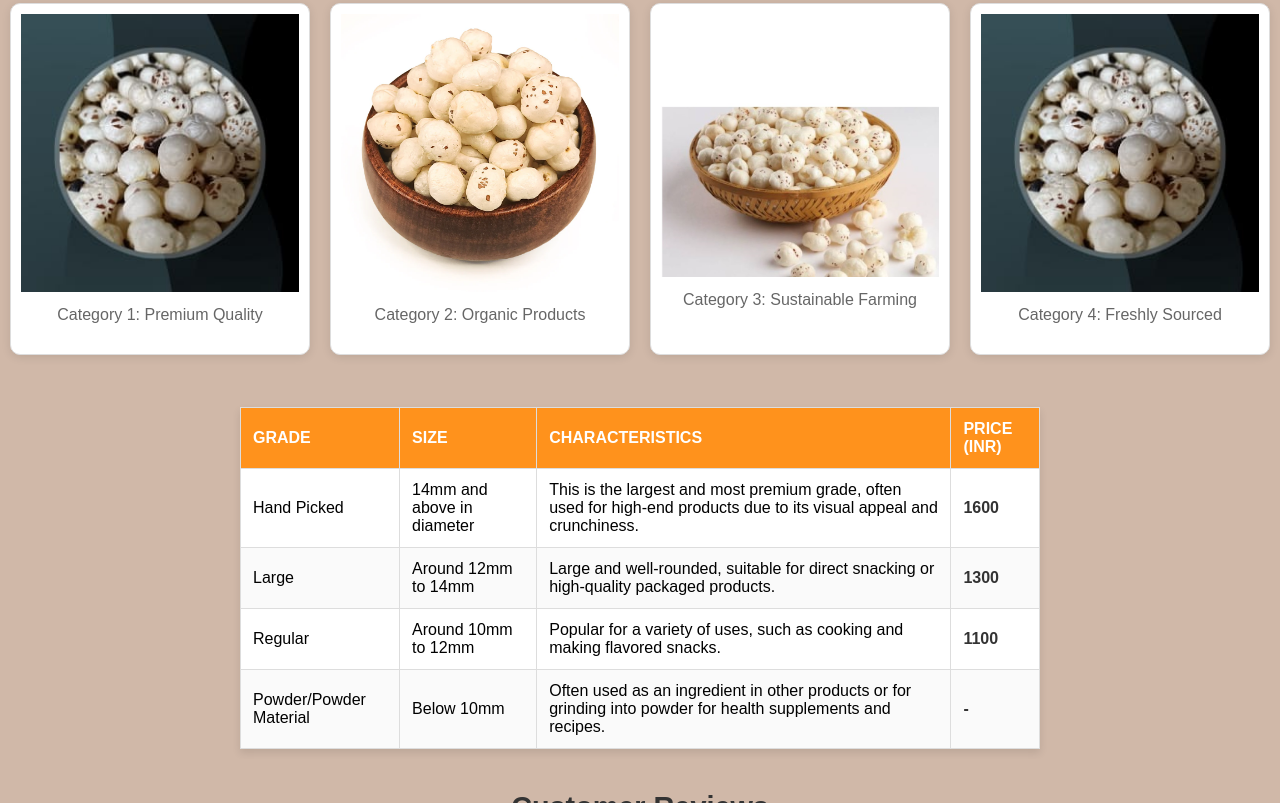
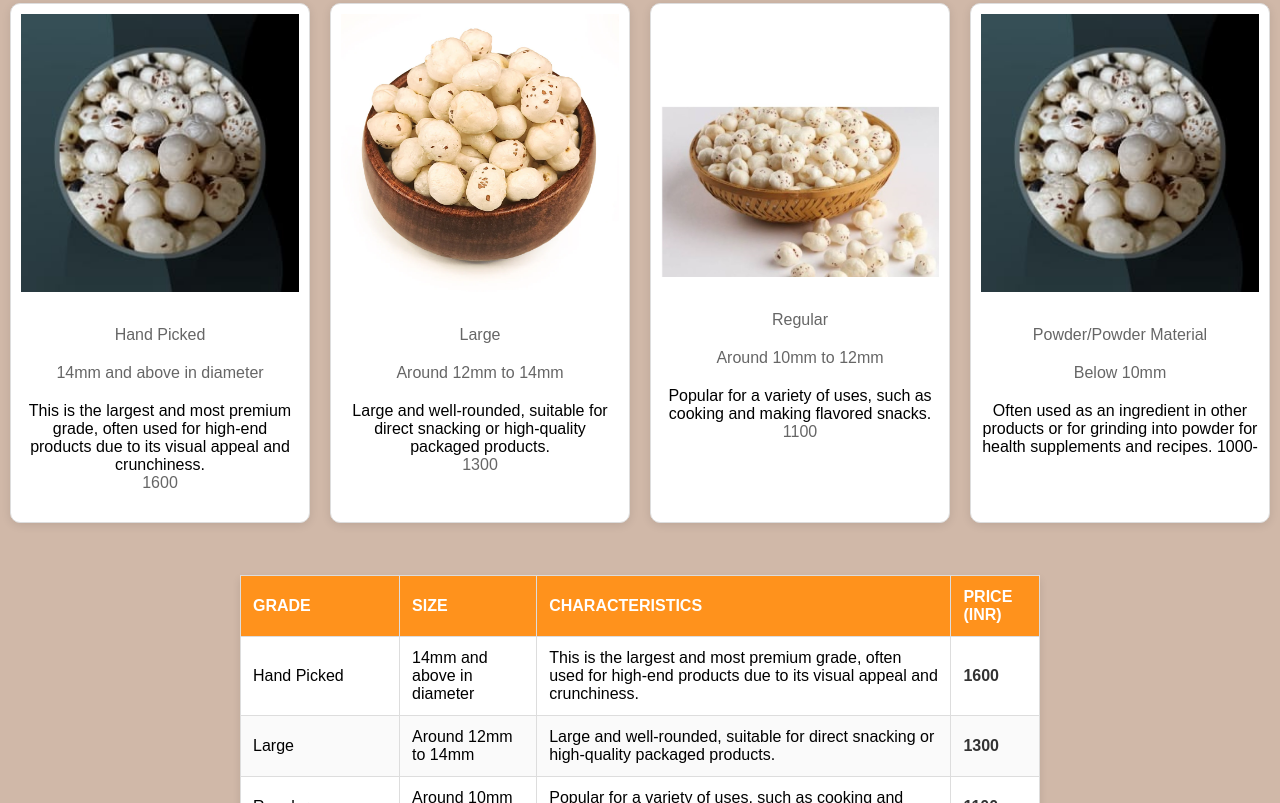
Before and after one commit to praveejhasajan/MakhanaB2B, a plain HTML site: page front/home.html in a window 1280 px wide. Shown: the part 2583-3386 px from the top of the page. Drawn offline with Linux system fonts and the light colour scheme; a script that the page names is missing.

Commit message:
css modified

```diff
--- a/front/home.html
+++ b/front/home.html
@@ -153,19 +153,34 @@
     <div class="category-container">
         <div class="category-card">
             <img src="/front/image/Makhana11.jpg" alt="Category Image">
-            <p>Category 1: Premium Quality</p>
+            <p>
+                <p>Hand Picked</p>
+                <p>14mm and above in diameter</p>
+                <span>This is the largest and most premium grade, often used for high-end products due to its visual appeal and crunchiness.</span>
+                <p>1600</p>
+            </p>
         </div>
         <div class="category-card">
             <img src="/front/image/Lotus-Seed-Makhana-1.webp" alt="Category Image">
-            <p>Category 2: Organic Products</p>
+            <p> <p>Large</p>
+                <p>Around 12mm to 14mm</p>
+                <span>Large and well-rounded, suitable for direct snacking or high-quality packaged products.</span>
+                <p>1300</p>
+            </p>
         </div>
         <div class="category-card">
             <img src="/front/image/bbb-6.jpg" alt="Category Image">
-            <p>Category 3: Sustainable Farming</p>
+            <p> <p>Regular</p>
+                <p>Around 10mm to 12mm</p>
+                <span>Popular for a variety of uses, such as cooking and making flavored snacks.</span>
+                <p>1100</p></p>
         </div>
         <div class="category-card">
             <img src="/front/image/Makhana11.jpg" alt="Category Image">
-            <p>Category 4: Freshly Sourced</p>
+            <p><p>Powder/Powder Material</p>
+                <p>Below 10mm</p>
+                <span>Often used as an ingredient in other products or for grinding into powder for health supplements and recipes.</span>
+                <td>1000-</td></p>
         </div>
     </div>
 </section>
--- a/front/style.css
+++ b/front/style.css
@@ -17,10 +17,10 @@ html {
 
 /* Navbar and Toggle Button Styles */
 .navbar {
+    top: 0;
     display: flex;
     justify-content: space-between;
     align-items: center;
-
     background-color: #DFD3C3;
 }
 
@@ -34,6 +34,7 @@ html {
 }
 
 .navbar-container {
+    top: 0;
     display: flex;
     /* gap: 20px; */
 }
```
